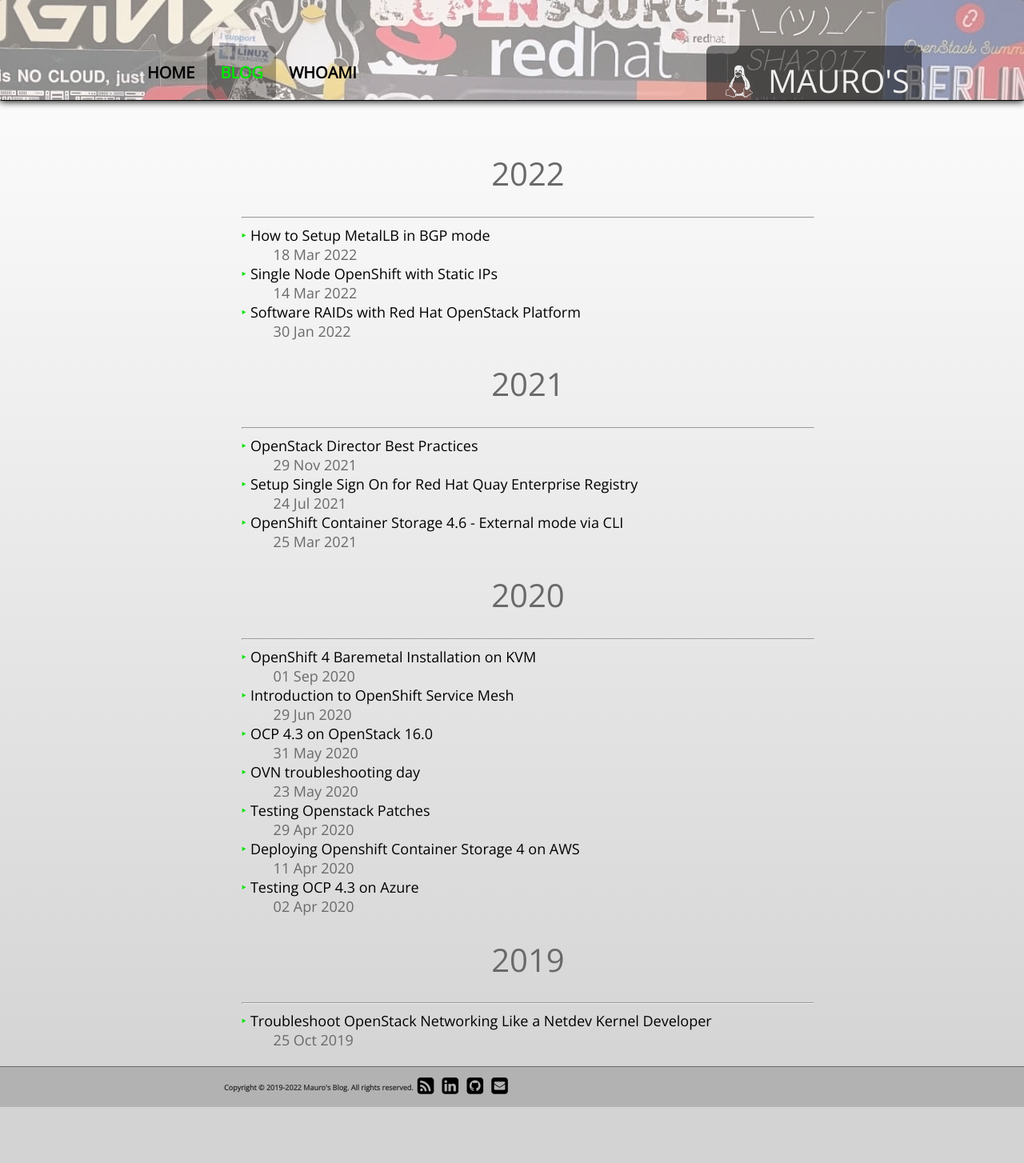
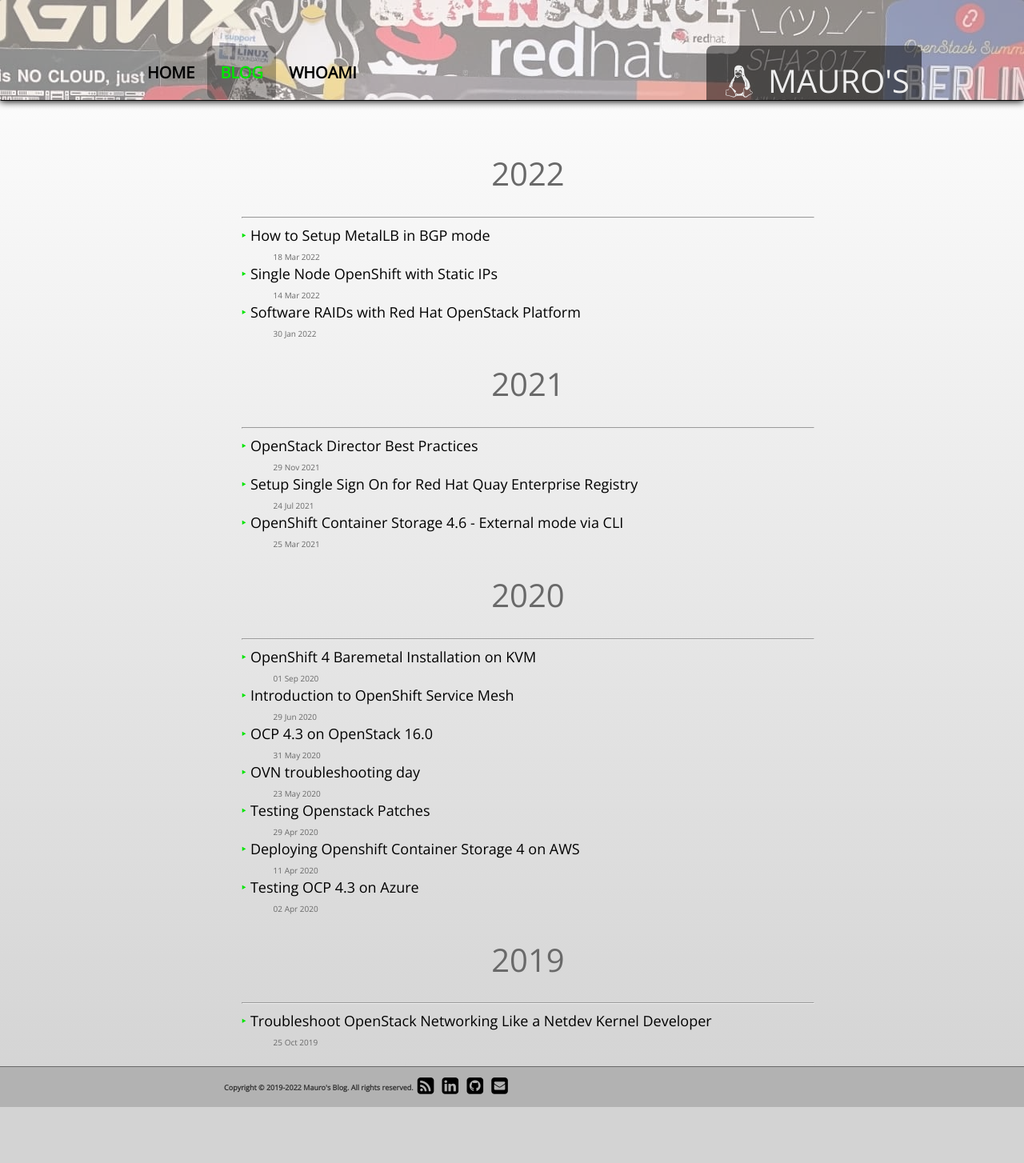
Before and after one commit to mauroseb/mauroseb.github.io, a Jekyll site: the page built from blog/index.html, in a window 1280 px wide. Shown: the whole page at 80% size. Built offline with Jekyll 4.4.1, drawn with Linux system fonts in a browser that asks for light colours.

Commit message:
Update index.html

```diff
--- a/blog/index.html
+++ b/blog/index.html
@@ -12,7 +12,7 @@
 		       <hr>
 		       {% capture date %}{{ this_year }}{% endcapture %}
 		     {% endif %}
-	                  <li class="posts"><span style="color:#00e500" > ‣ </span> <a style="color:#000000;" href="{{ post.url }}" title="{{ post.title }}">{{ post.title }}</a><ul><li class="date"><span style="color:#696969">{{ post.date | date_to_string }}</span></li></ul> </li>
+	                  <li class="posts"><span style="color:#00e500" > ‣ </span> <a style="color:#000000;" href="{{ post.url }}" title="{{ post.title }}">{{ post.title }}</a><ul><li class="date"><i class="far fa-calendar-alt" aria-hidden="true"></i><span style="color:#696969;font-size: 10px;">{{ post.date | date_to_string }}</span></li></ul> </li>
 	        {% endfor %}
 	      </ul>
         </div>
```
